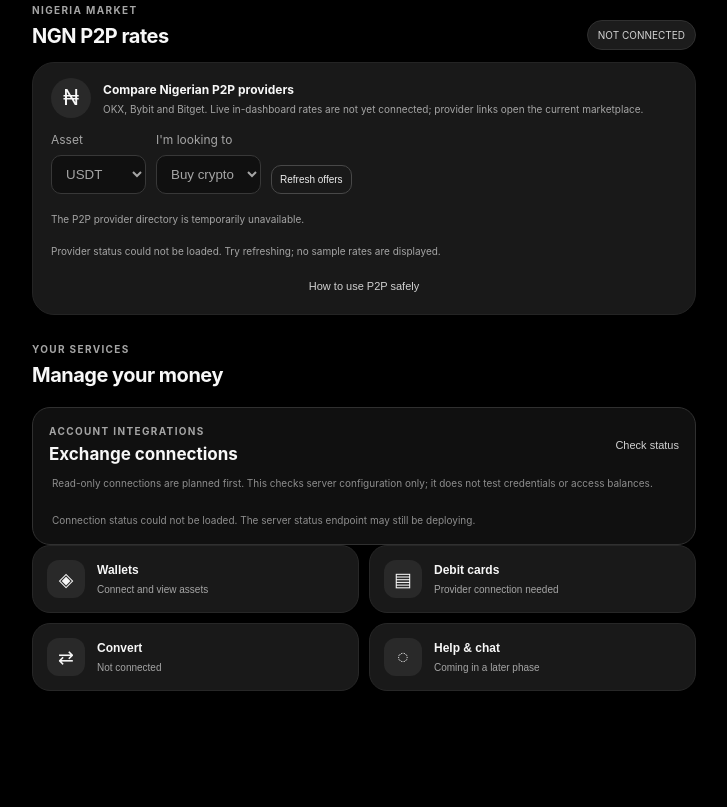
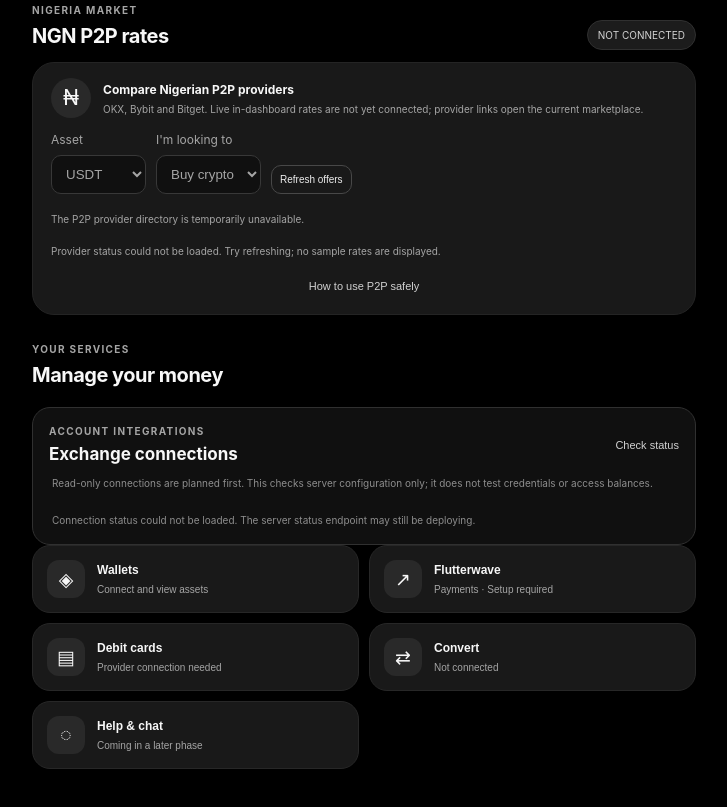
Before and after one commit to Nnamnsoukere/DeepDimples.Bank, a plain HTML site: page index.html in a window 1280 px wide. Shown: the part 1323-2130 px from the top of the page, without its empty margins (276-1003 px from the left). Before the commit the page ends 2108 px from the top, so only its background shows below. Drawn offline with Linux system fonts and the light colour scheme; no server answers.

Commit message:
Add Flutterwave payments setup card and omit WorldRemit

```diff
--- a/index.html
+++ b/index.html
@@ -111,6 +111,7 @@
     </section>
     <section class="service-grid">
       <button class="service-card" data-note="Wallet connection is not active yet."><span>◈</span><b>Wallets</b><small>Connect and view assets</small></button>
+      <button class="service-card" id="flutterwaveCard" data-note="Flutterwave is not connected yet. Add approved test credentials in Vercel Environment Variables and complete the setup checklist before enabling real payments."><span>↗</span><b>Flutterwave</b><small>Payments · Setup required</small></button>
       <button class="service-card" data-note="This preview does not issue debit cards."><span>▤</span><b>Debit cards</b><small>Provider connection needed</small></button>
       <button class="service-card" data-note="Conversion will be added after a supported provider is chosen."><span>⇄</span><b>Convert</b><small>Not connected</small></button>
       <button class="service-card" data-note="This is a private dashboard preview. Live chat and voice are not connected."><span>◌</span><b>Help & chat</b><small>Coming in a later phase</small></button>
```
